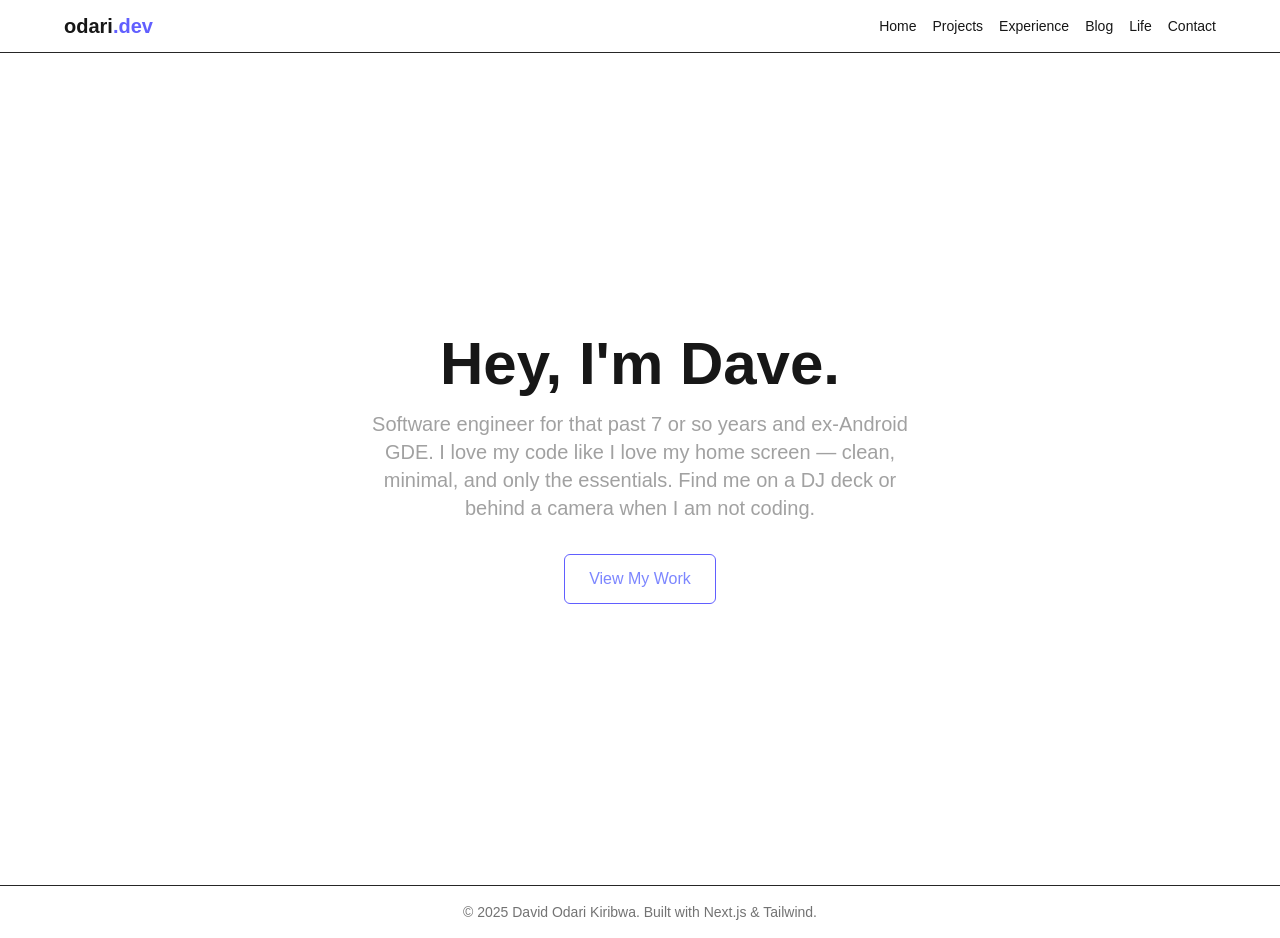
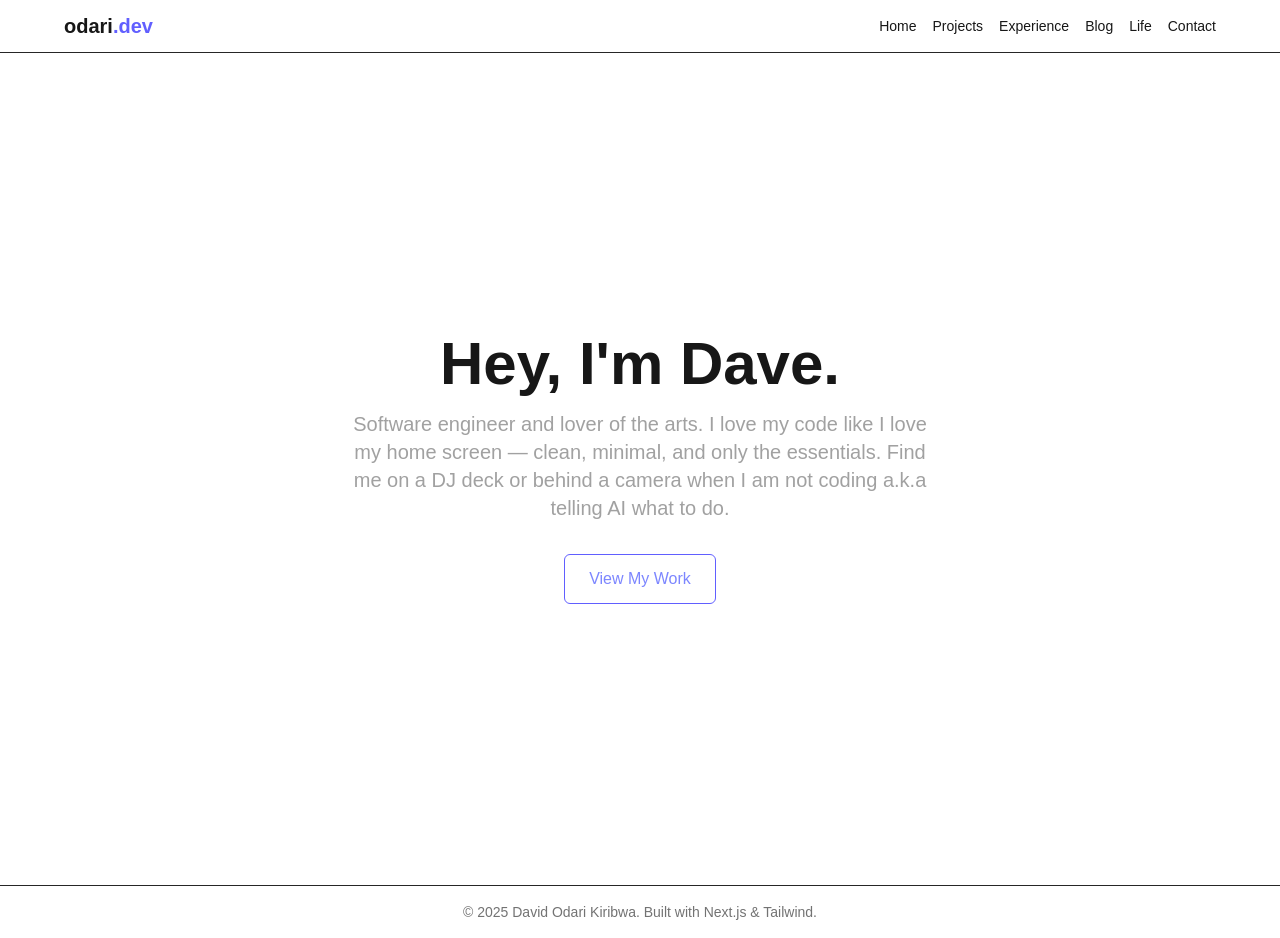
Before and after one commit to odaridavid/my-portfolio, a Next.js app: page / in a window 1280 px wide. Built offline with nearby package versions, Linux system fonts and the light colour scheme.

Commit message:
Update personal description in page.tsx

```diff
--- a/src/app/page.tsx
+++ b/src/app/page.tsx
@@ -21,9 +21,9 @@ export default function HomePage() {
         transition={{ delay: 0.3, duration: 0.6 }}
         className="text-lg md:text-xl text-neutral-400 max-w-xl mb-8"
       >
-        Software engineer for that past 7 or so years and ex-Android GDE.
+        Software engineer and lover of the arts.
         I love my code like I love my home screen — clean, minimal, and only the essentials.
-        Find me on a DJ deck or behind a camera when I am not coding.
+        Find me on a DJ deck or behind a camera when I am not coding a.k.a telling AI what to do.
       </motion.p>
 
       <motion.div
```
